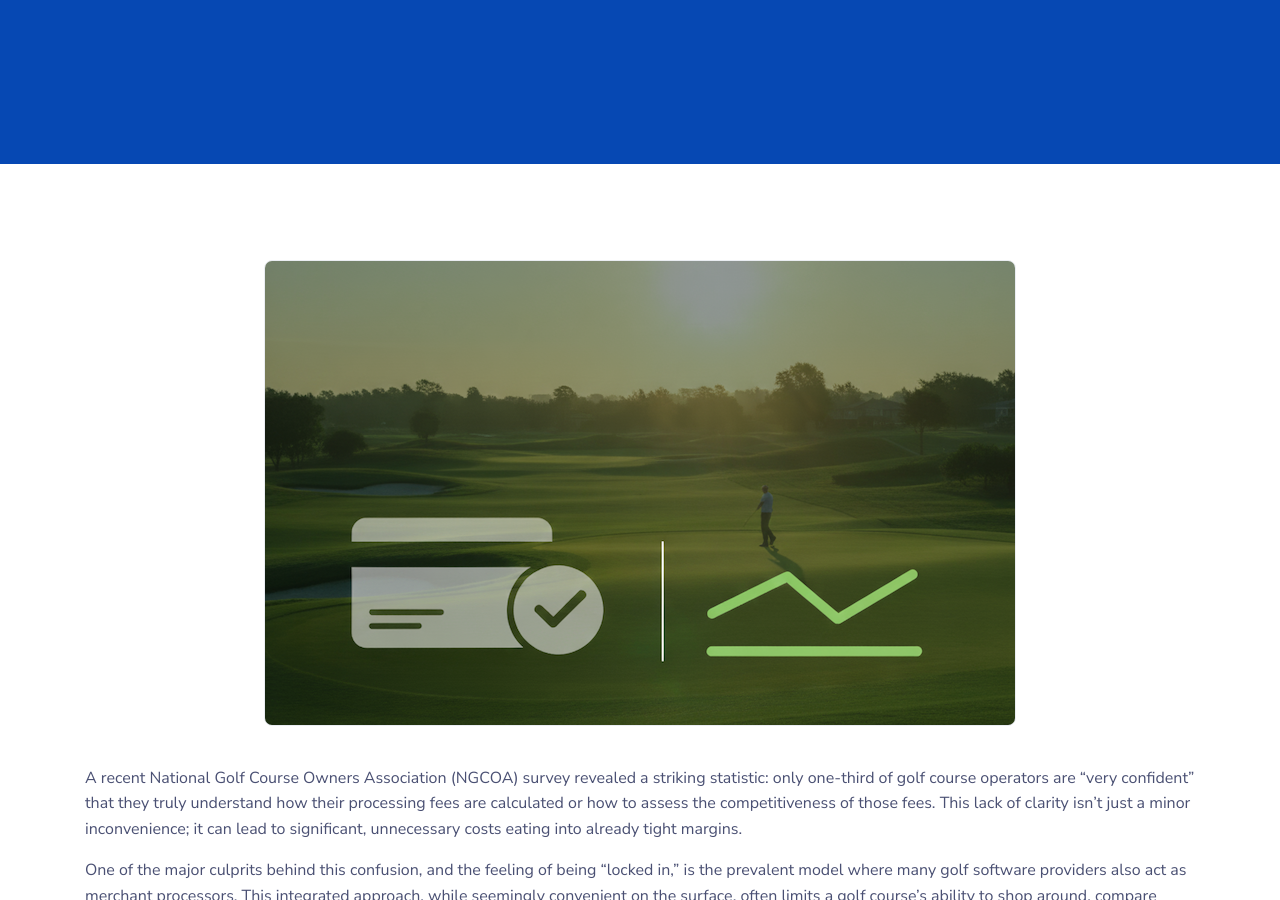
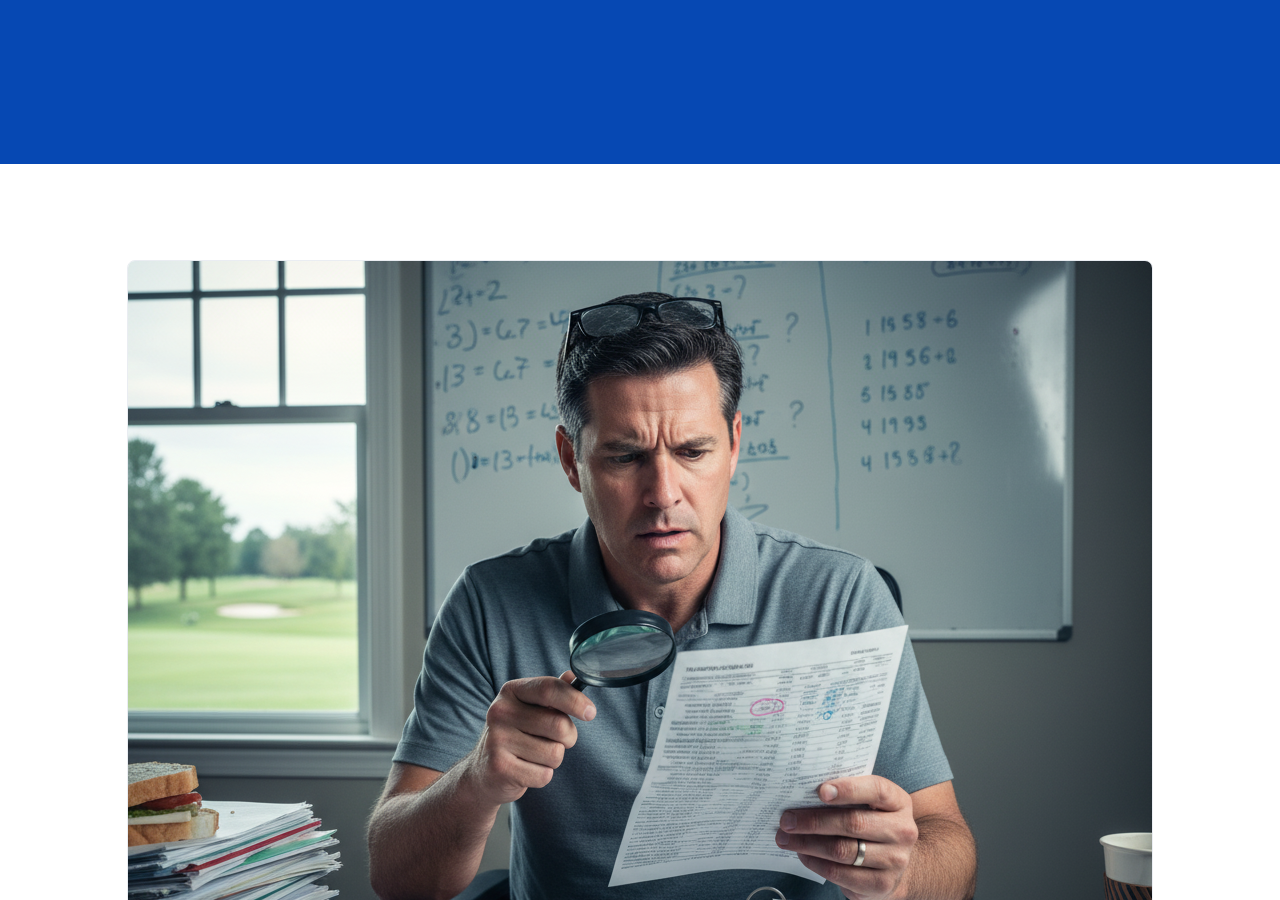
Before and after one commit to easyteegolf/easytee_front, a Jekyll site: the page built from _posts/2025-10-15-simplifying-payment-processing-fees-at-your-golf-course.markdown, in a window 1280 px wide and 900 px high, scrolled down 462 px. Built offline with Jekyll 4.4.1, drawn with Linux system fonts in a browser that asks for light colours.

Commit message:
update header image

```diff
--- a/_posts/2025-10-15-simplifying-payment-processing-fees-at-your-golf-course.markdown
+++ b/_posts/2025-10-15-simplifying-payment-processing-fees-at-your-golf-course.markdown
@@ -2,8 +2,8 @@
 layout: post
 title:  "Simplifying payment processing fees at your golf course"
 subtitle: "Why golf courses feel “locked in” and how to break free"
-head_img: '/assets/img/articles/payments_simplified.png'
-alt_img: 'Easy Tee Golf | Square'
+head_img: '/assets/img/articles/payments_confusion.png'
+alt_img: 'Payments confusion'
 categories: teesheet payments POS fees payment-processing
 ---
 
```
Also changed, not shown: assets/img/articles/payments_confusion.png (added), assets/img/articles/payments_simplified.png (deleted).
